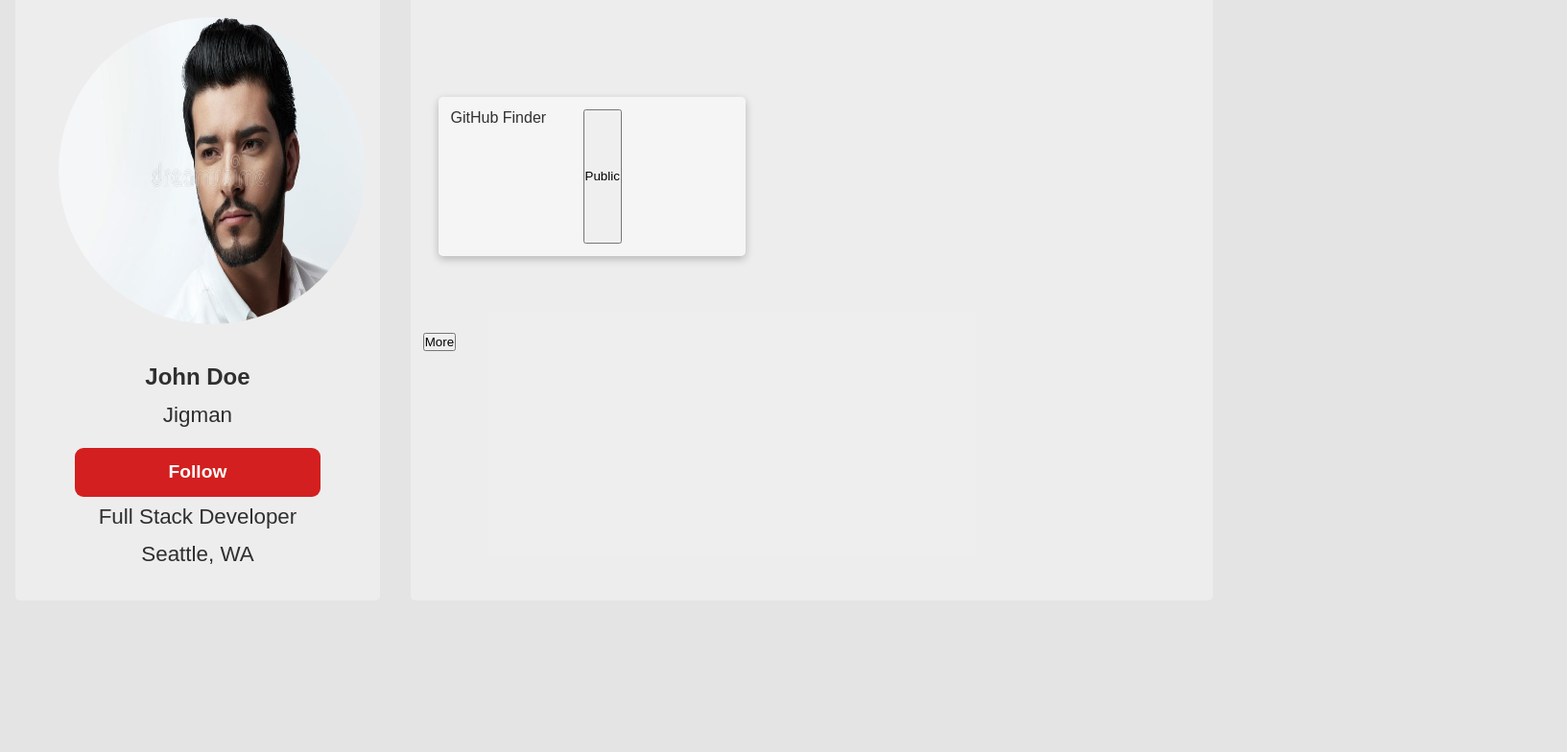
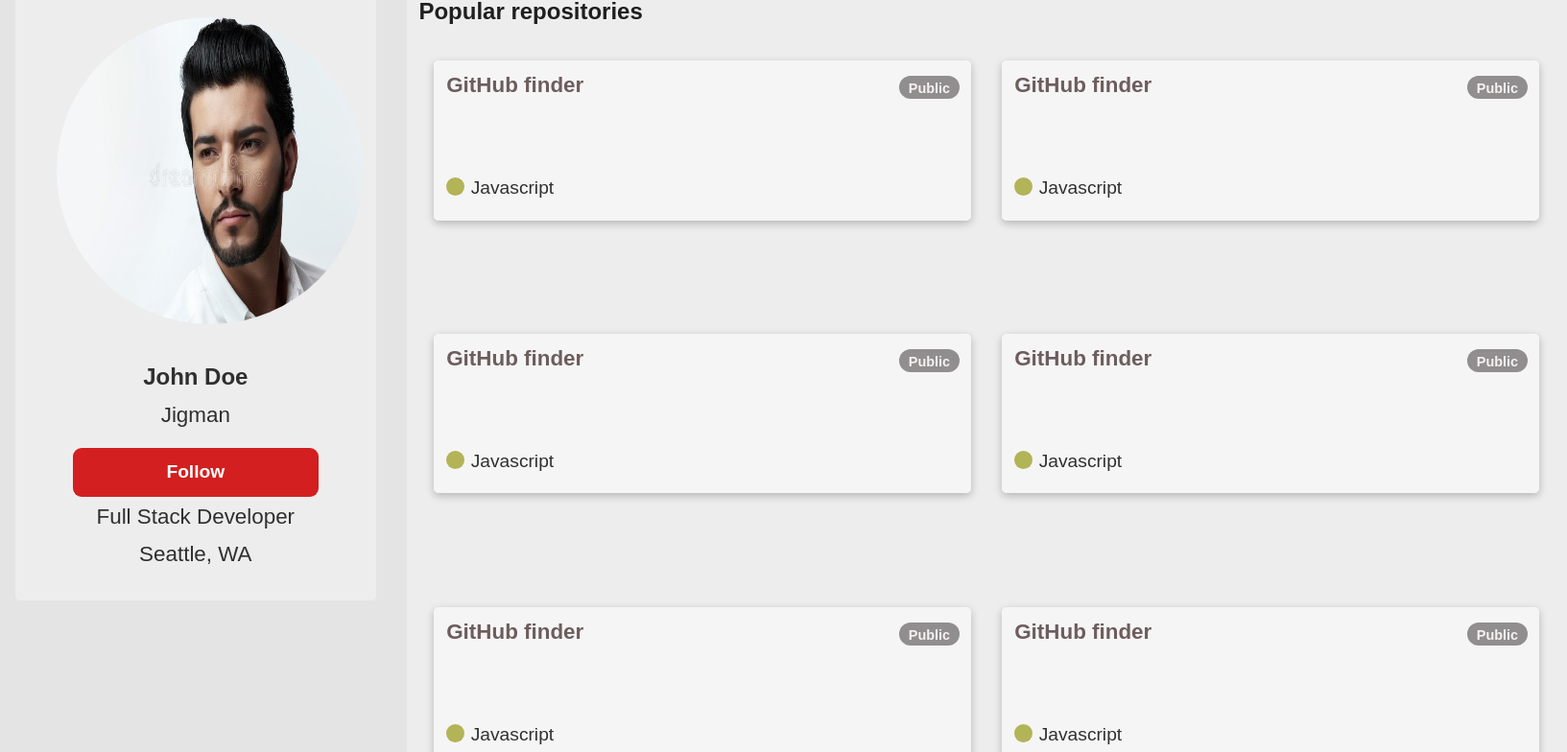
Before and after one commit to anita-brown/create-react-app-lambda, a React (Create React App) app in the folder Frontend-taskReact/my-app/: page / in a window 1280 px wide. Shown: the part 184-968 px from the top of the page at 96% size, 1633 px wide, since content can reach past the window. Built offline with nearby package versions, Linux system fonts and the light colour scheme; the HTML template or start-up script is replaced by a standard one.

Commit message:
userprofile completed

```diff
--- a/Frontend-taskReact/my-app/src/components/UserProfile.css
+++ b/Frontend-taskReact/my-app/src/components/UserProfile.css
@@ -1,10 +1,9 @@
 .card-profile {
 
   gap: 2.4rem;
-  width: 35rem;
+  width: 37rem;
   height:40rem;
   background-color: rgba(247, 246, 246, 0.548);
-  /* box-shadow: rgba(0, 0, 0, 0.24) 0px 3px 8px; */
   color: rgba(3, 3, 3, 0.81);
   border-radius:5px;
   margin-top: 6.4rem;
@@ -75,7 +74,26 @@
 .repo {
 
     width: 78rem;
-    height: 40rem;
+    height: 52rem;
+}
+.repositories {
+    display: grid;
+    grid-template-columns: repeat(2, 1fr);
+    margin-top: -0.1rem;
+
+
+}
+.color-repo {
+    width: 1.2rem;
+    height: 1.2rem;
+    background-color: rgba(168, 168, 63, 0.863);
+    border-radius: 50%;
+}
+.lang-repo{
+    display: flex;
+    gap: 0.4rem;
+    margin-top: 5.2rem;
+    font-size: 1.2rem;
 }
 .heading-name {
     margin-top: 2.2rem;
@@ -86,17 +104,41 @@
     font-size: 1.3rem;
 }
 .card-repo {
-     display: flex;
+display: flex;
   gap: 2.4rem;
-  width: 20rem;
+  width: 35rem;
   height:10.4rem;
   background-color: rgba(247, 246, 246, 0.966);
   box-shadow: rgba(0, 0, 0, 0.24) 0px 3px 8px;
   color: rgba(3, 3, 3, 0.81);
   border-radius:5px;
-  margin-top: 6.4rem;
+  margin-top: 2.4rem;
   margin-right: 1rem;
   margin-left: 1rem;
   padding: 0.8rem;
   margin-bottom: 5rem;
+  justify-content: space-between;
 }
+.header-repo {
+    font-size: 1.4rem;
+    font-weight: 550;
+    color: rgba(107, 90, 90, 0.986);
+}
+.heading {
+    font-size: 1.5rem;
+    color: rgba(0, 0, 0, 0.87);
+}
+.btn-repo {
+    width: 3.9rem;
+    height: 1rem;
+    padding: 0.3rem 0 1.2rem 0;
+    margin-top: 0.2rem;
+    border-radius: 1.6rem;
+    text-align: center;
+    font-size: 0.9rem;
+    /* background: rgb(170, 168, 168); */
+    background: rgba(133, 131, 131, 0.897);
+    /* color: rgba(163, 147, 147, 0.897); */
+    color: rgb(248, 241, 241);
+    font-weight: 600;
+}
--- a/Frontend-taskReact/my-app/src/components/UserProfile.jsx
+++ b/Frontend-taskReact/my-app/src/components/UserProfile.jsx
@@ -15,9 +15,9 @@ const UserProfile = () => {
 
 
                 <div className='profile-text'>
-                        <h1 className='heading-name'>John Doe</h1>
-                        <p className='heading-username'>Jigman</p>
-                <button className='btn btn-profile'>Follow</button>
+                    <h1 className='heading-name'>John Doe</h1>
+                    <p className='heading-username'>Jigman</p>
+                    <button className='btn btn-profile'>Follow</button>
 
                     <p>Full Stack Developer</p>
                     <p> Seattle, WA</p>
@@ -25,20 +25,88 @@ const UserProfile = () => {
                 </div>
 
 
-             </div>
+            </div>
 
 
 
 
 
             <div className='card-profile repo'>
-                <div className='card-repo'>
-                    <p>GitHub Finder</p>
-                    <button>Public</button>
+                <h3 className='header-repo heading'>Popular repositories</h3>
+                <div className='repositories'>
+
+                    <div className='card-repo'>
+                        <div className='inner-repo'>
+
+                            <p className='header-repo'>GitHub finder</p>
+                            <div className='lang-repo'>
+                                <p className='color-repo'></p>
+                                <p>Javascript</p>
+                            </div>
+                        </div>
+                    <p className='btn-repo'>Public</p>
                 </div>
 
+                    <div className='card-repo'>
+                        <div className='inner-repo'>
 
-                <button>More</button>
+                            <p className='header-repo'>GitHub finder</p>
+                            <div className='lang-repo'>
+                                <p className='color-repo'></p>
+                                <p>Javascript</p>
+                            </div>
+                        </div>
+                        <p className='btn-repo'>Public</p>
+                    </div>
+
+                    <div className='card-repo'>
+                        <div className='inner-repo'>
+
+                            <p className='header-repo'>GitHub finder</p>
+                            <div className='lang-repo'>
+                                <p className='color-repo'></p>
+                                <p>Javascript</p>
+                            </div>
+                        </div>
+                        <p className='btn-repo'>Public</p>
+                    </div>
+
+                    <div className='card-repo'>
+                        <div className='inner-repo'>
+
+                            <p className='header-repo'>GitHub finder</p>
+                            <div className='lang-repo'>
+                                <p className='color-repo'></p>
+                                <p>Javascript</p>
+                            </div>
+                        </div>
+                        <p className='btn-repo'>Public</p>
+                    </div>
+                    <div className='card-repo'>
+                        <div className='inner-repo'>
+
+                            <p className='header-repo'>GitHub finder</p>
+                            <div className='lang-repo'>
+                                <p className='color-repo'></p>
+                                <p>Javascript</p>
+                            </div>
+                        </div>
+                        <p className='btn-repo'>Public</p>
+                    </div>
+                    <div className='card-repo'>
+                        <div className='inner-repo'>
+
+                            <p className='header-repo'>GitHub finder</p>
+                            <div className='lang-repo'>
+                                <p className='color-repo'></p>
+                                <p>Javascript</p>
+                            </div>
+                        </div>
+                        <p className='btn-repo'>Public</p>
+                    </div>
+
+                <button className='btn'>More</button>
+                </div>
             </div>
 
 
```
